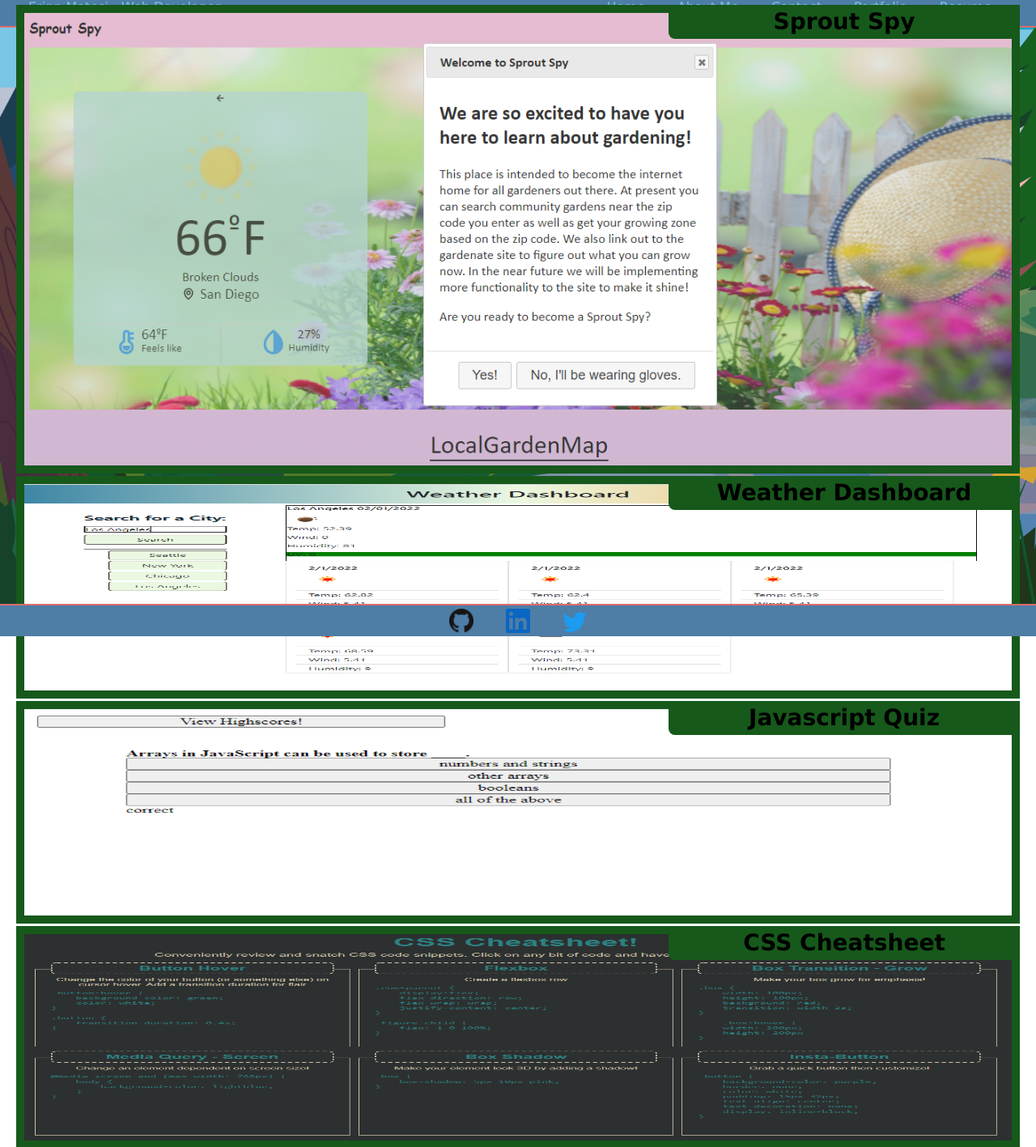
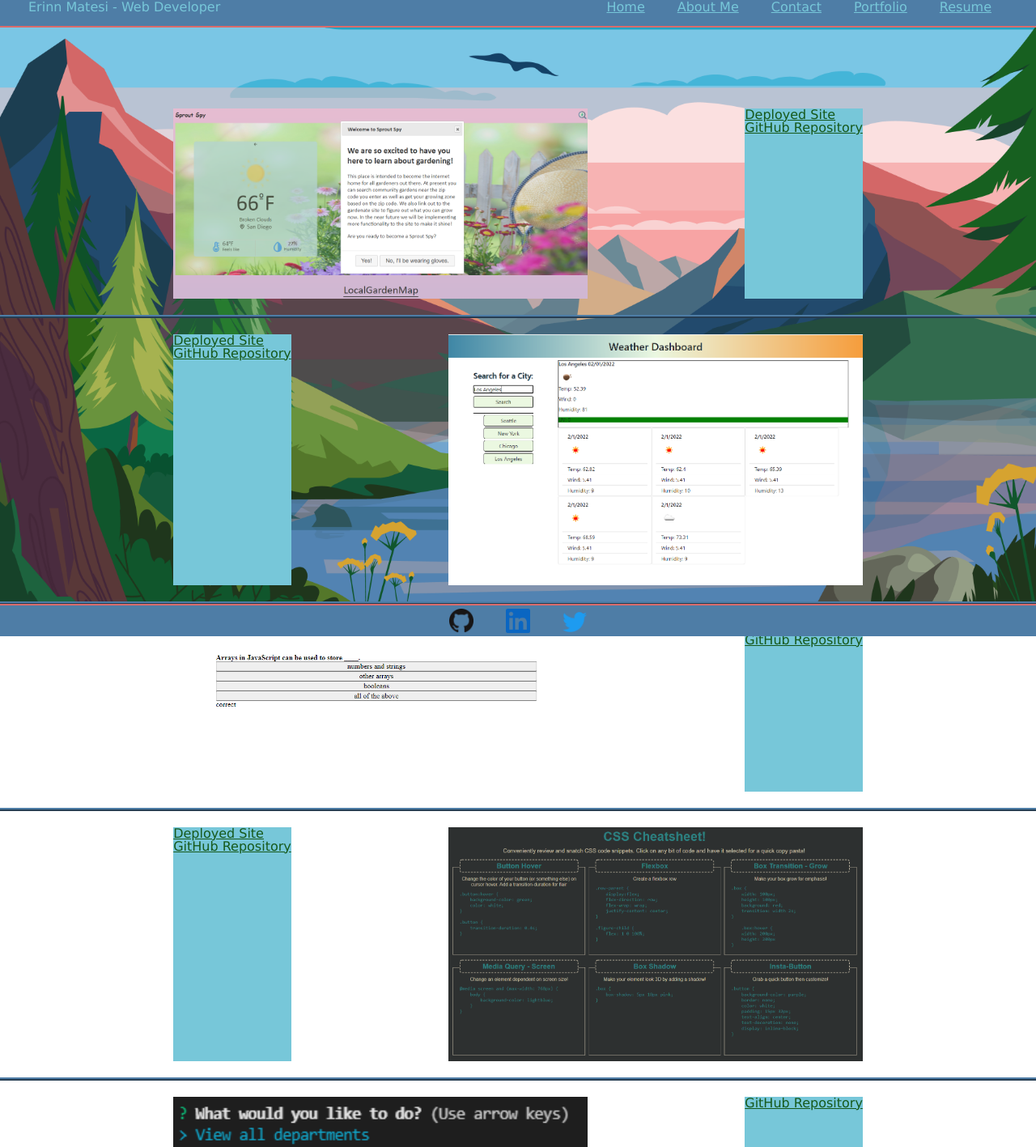
Before and after one commit to ErinnMatesi/React-Portfolio, a React (Create React App) app in the folder client/: page /portfolio in a window 1280 px wide. Shown: the part 14-1431 px from the top of the page at 81% size. Built offline with nearby package versions, Linux system fonts and the light colour scheme.

Commit message:
began styling Welcome and project cards

```diff
--- a/client/public/css/style.css
+++ b/client/public/css/style.css
@@ -40,7 +40,7 @@ nav {
     width: 50%;
 }
 
-a {
+nav a {
     color: var(--lightBlue);
     transition-duration: 0.2s;
 }
@@ -56,11 +56,21 @@ li {
   }
 
 /* .homePage{
+    margin: 0;
     background-image: url('../images/Background.png');
     background-size: cover;
     height: 100vh;
     background-repeat: no-repeat;
 } */
+
+.homePage h1 {
+    font-size: 6rem;
+    color: white;
+    text-align: center;
+    font-weight: 300;
+    /* margin-top: 10%; */
+    padding-top: 290px;
+}
 
 /* BODY DETAILS */
 body {
@@ -82,6 +92,7 @@ section {
 }
 
 #about-me {
+    /* margin-top: 10%; */
     padding: 30px 0 0 0;
 }
 
@@ -93,11 +104,10 @@ section {
     padding-top: 10px;
     row-gap: 10px;
 } */
-/* .container {
-    margin-left: auto;
-    margin-right: auto;
-    width: 95vw;
-} */
+.container {
+    margin-top: 10%;
+    /* be aware this is affecting Footer too */
+}
 
 .row>* {
     padding-right: 0 !important;
@@ -108,7 +118,7 @@ h1 {
     font-size: 200%;
     text-align: center;
     font-weight: 300;
-    border-bottom: 1px solid var(--darkGreen);
+    /* border-bottom: 1px solid var(--darkGreen); */
     padding-bottom: 5px;
 }
 
@@ -132,8 +142,33 @@ h1 {
     /* padding-top: 15px;
 } */
 
+.projectCard {
+    /* margin: 10%; */
+    border-bottom: var(--blue);
+    border-bottom-style: ridge;
+    border-bottom-width: 4px;
+    display: flex;
+    flex-direction: row;
+    flex-wrap: wrap;
+    justify-content: space-evenly;
+}
+
+.projectImg {
+    width: 40vw;
+}
+
+.projectLinks {
+    background-color: var(--lightBlue);
+    display: flex;
+    flex-direction: column;
+}
+
+.projectLinks a {
+    color: var(--darkGreen);
+}
+
 /* image itself needs to have its width set, not parent element */
-.project1 a img {
+/* .project1 a img {
     width: 100%;
     border: 10px solid var(--darkGreen);
 }
@@ -142,7 +177,7 @@ h1 {
     width: 100%;
     border: 10px solid var(--darkGreen);
     height: 275px;
-}
+} */
 
 
 h2 {
@@ -162,16 +197,9 @@ h2 {
 
 /* CONTACT SECTION DETAILS */
 
-.contactList {
-    display: flex;
-    flex-direction: row;
-    flex-wrap: wrap;
-    justify-content: center;
-    /* row-gap: 15px;
-    column-gap: 10px; */
-    /* width: 80vw; */
-    padding-top: 4px;
-}
+/* .contactForm {
+    margin-top: 10%;
+} */
 
 .logos {
     width: 30px;
@@ -200,6 +228,17 @@ footer {
     z-index: 10;
     position: fixed;
     bottom: 0;
+}
+
+.contactList {
+    display: flex;
+    flex-direction: row;
+    flex-wrap: wrap;
+    justify-content: center;
+    /* row-gap: 15px;
+    column-gap: 10px; */
+    /* width: 80vw; */
+    padding-top: 4px;
 }
 
 @media screen and (max-width: 1200px) {
--- a/client/src/components/ContactForm.js
+++ b/client/src/components/ContactForm.js
@@ -43,7 +43,7 @@ export default function Contact() {
     alert(result.status);
   };
   return (
-    <form onSubmit={handleSubmit}>
+    <form className="contactForm" onSubmit={handleSubmit}>
       <div>
         <label htmlFor="name">Name:</label>
         <input type="text" id="name" required />
--- a/client/src/components/Header.js
+++ b/client/src/components/Header.js
@@ -9,7 +9,7 @@ export default function Header() {
         </div>
         <nav>
         <ul>
-        <li><a href="/home">Home</a></li>
+        <li><a href="/">Home</a></li>
           <li><a href="/about">About Me</a></li>
           <li><a href="/contact">Contact</a></li>
           <li><a href="/portfolio">Portfolio</a></li>
--- a/client/src/components/Portfolio.js
+++ b/client/src/components/Portfolio.js
@@ -3,44 +3,62 @@ import React from 'react';
 export default function Portfolio() {
   return (
     <div className="container">
-      <section className = "container">
-        <div className="row">
-          <figure className="col-12 project1">
-            <h2>Sprout Spy</h2>
-            <a href="https://fast-cliffs-81659.herokuapp.com/" target="_blank">
-              <img src="./images/SproutSpy.jpg" alt="screenshot of SproutSpy website"/>
-            </a>
-          </figure>
-        </div>
-        <div className="row d-flex justify-content-around">
-          <figure className="col-12 col-lg-5 project">
-            <h2>Weather Dashboard</h2>
-            <a href="https://erinnmatesi.github.io/Weather-Dashboard/" target="_blank">
-              <img src="./images/WeatherDashboard.PNG" alt="screenshot of SproutSpy website" className="prjImg"/>
-            </a>
-          </figure>
-          <figure className="col-12 col-lg-5 project">
-            <h2>Javascript Quiz</h2>
-            <a href="https://erinnmatesi.github.io/Javascript-Quiz/" target="_blank">
-              <img src="./images/JSQuiz.PNG" alt="screenshot of SproutSpy website" className="prjImg"/>
-            </a>
-          </figure>
-        </div>
-        <div className="row d-flex justify-content-around">
-          <figure className="col-12 col-lg-5 project">
-            <h2>CSS Cheatsheet</h2>
+      <section className="projectCard">
+        <img className="projectImg" src="./images/SproutSpy.jpg" alt="screenshot of SproutSpy website" />
+        <aside className="projectLinks">
+          <a href="https://fast-cliffs-81659.herokuapp.com/" target="_blank">Deployed Site</a>
+          <a href="https://github.com/got-git-group/SproutSpy" target="_blank">GitHub Repository</a>
+        </aside>
+      </section>
+
+      <section className="projectCard">
+        <aside className="projectLinks">
+          <a href="https://erinnmatesi.github.io/Weather-Dashboard/" target="_blank">Deployed Site</a>
+          <a href="https://github.com/ErinnMatesi/Weather-Dashboard" target="_blank">GitHub Repository</a>
+        </aside>
+        <img className="projectImg" src="./images/WeatherDashboard.PNG" alt="screenshot of Weather Dashboard site" />
+      </section>
+
+      <section className="projectCard">
+        <img className="projectImg" src="./images/JSQuiz.PNG" alt="screenshot of Javascript quiz" />
+        <aside className="projectLinks">
+          <a href="https://erinnmatesi.github.io/Javascript-Quiz/" target="_blank">Deployed Site</a>
+          <a href="https://github.com/ErinnMatesi/Javascript-Quiz" target="_blank">GitHub Repository</a>
+        </aside>
+      </section>
+
+      <section className="projectCard">
+        <aside className="projectLinks">
+          <a href="https://erinnmatesi.github.io/CSS-CheatSheet/" target="_blank">Deployed Site</a>
+          <a href="https://github.com/ErinnMatesi/CSS-CheatSheet" target="_blank">GitHub Repository</a>
+        </aside>
+        <img className="projectImg" src="./images/Cheatsheet.PNG" alt="screenshot of blocks of CSS code" />
+      </section>
+
+      <section className="projectCard">
+        <img className="projectImg" src="./images/Screenshot.PNG" alt="screenshot of app in use" />
+        <aside className="projectLinks">
+          {/* <a href="https://fast-cliffs-81659.herokuapp.com/" target="_blank">Deployed Site</a> */}
+          <a href="https://github.com/ErinnMatesi/Employee-Tracker" target="_blank">GitHub Repository</a>
+        </aside>
+      </section>
+
+      <section className="projectCard">
+        <aside className="projectLinks">
+          <a href="https://fast-cliffs-81659.herokuapp.com/" target="_blank">Deployed Site</a>
+          <a href="https://github.com/got-git-group/SproutSpy" target="_blank">GitHub Repository</a>
+        </aside>
+        <img className="projectImg" src="./images/SproutSpy.jpg" alt="screenshot of SproutSpy website" />
+      </section>
+      {/*
+
             <a href="https://erinnmatesi.github.io/CSS-CheatSheet/" target="_blank">
               <img src="./images/Cheatsheet.PNG" alt="screenshot of blocks of CSS code" className="prjImg"/>
-            </a>
-          </figure>
-          <figure className="col-12 col-lg-5 project">
-            <h2>Employer Tracker</h2>
+
             <a href="https://github.com/ErinnMatesi/Employee-Tracker" target="_blank">
               <img src="./images/Screenshot.PNG" alt="screenshot of app in use" className="prjImg"/>
-            </a>
-          </figure>
-          </div>
-      </section>
+
+      </section> */}
     </div>
   );
 };
```
